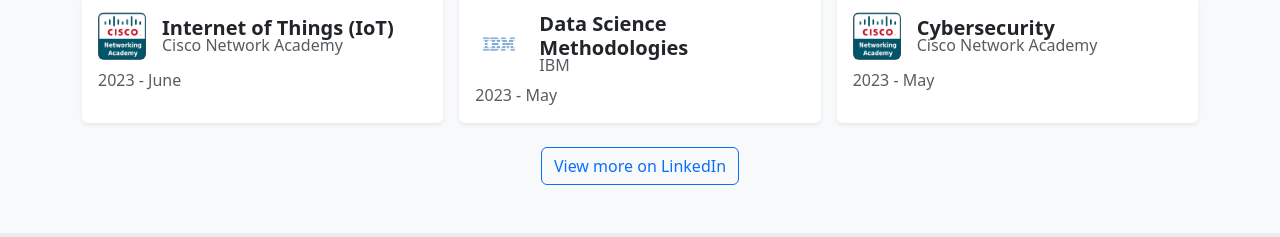
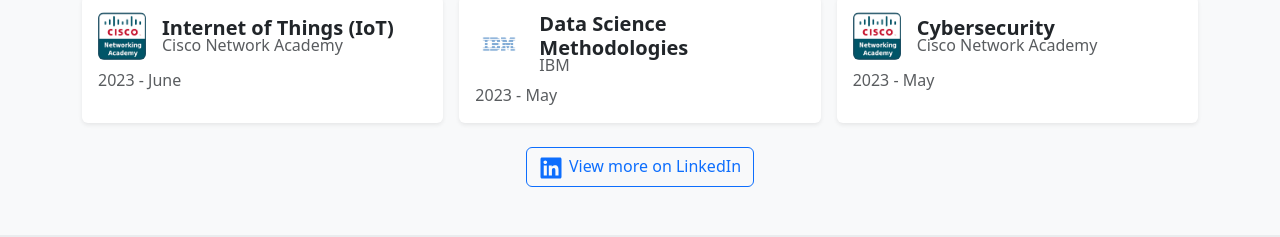
Before and after one commit to ChamilkaMihiraj2002/portfolio, a React (Create React App) app: page / in a window 1280 px wide. Shown: the part 2876-3113 px from the top of the page. Built offline with nearby package versions, Linux system fonts and the light colour scheme; no server answers; the HTML template or start-up script is replaced by a standard one.

Commit message:
Update Courses.tsx

```diff
--- a/src/components/Coursers/Courses.tsx
+++ b/src/components/Coursers/Courses.tsx
@@ -3,7 +3,7 @@
 import "./Courses.css";
 import { Container, Row, Col, Card } from "react-bootstrap";
 import { motion } from "framer-motion";
-import { FaGraduationCap } from "react-icons/fa";
+import { FaGraduationCap, FaLinkedin } from "react-icons/fa";
 
 import ibm from "../../images/Certifications/ibm.png";
 import dpl from "../../images/Certifications/dpl.png";
@@ -179,6 +179,7 @@
             rel="noopener noreferrer"
             aria-label="View more courses on LinkedIn"
           >
+            {React.createElement(FaLinkedin as any, { style: { verticalAlign: "middle", marginRight: 6, fontSize: 24 } })}
             View more on LinkedIn
           </a>
         </div>
```
